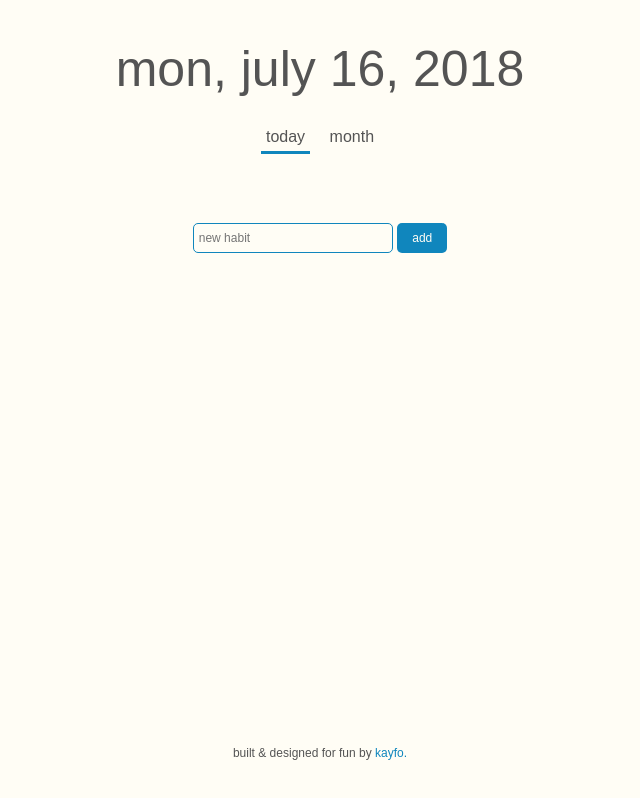
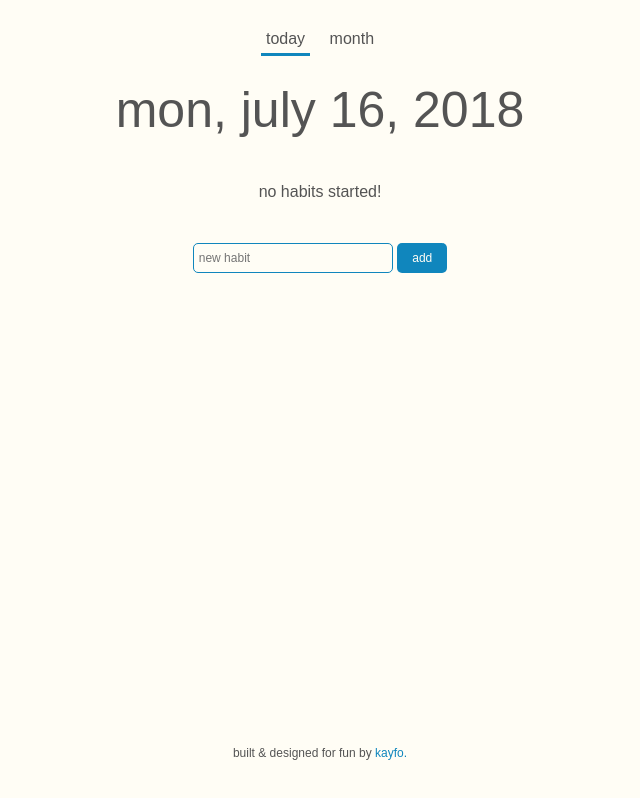
Before and after one commit to kayfo23/habit-rabbit, a plain HTML site: page index.html in a window 1280 px wide. Shown: the whole page, without its empty margins (320-960 px from the left). Drawn offline with Linux system fonts and the light colour scheme.

Commit message:
Move view options above header, add message for empty today

```diff
--- a/index.html
+++ b/index.html
@@ -12,12 +12,12 @@
 <body>
 
   <div>
-    <h1 id="view-header"></h1>
+    <div class="view-option selected-view" id="today">today</div>
+    <div class="view-option" id="month">month</div>
   </div>
 
   <div>
-    <div class="view-option selected-view" id="today">today</div>
-    <div class="view-option" id="month">month</div>
+    <h1 id="view-header"></h1>
   </div>
 
   <div id="today-view" class="view-container">
--- a/index.js
+++ b/index.js
@@ -117,10 +117,18 @@ function displayHabits() {
       if (!monthTable.innerHTML) {
         let monthRow = document.createElement('tr');
         let cell = document.createElement('td');
-        cell.textContent = `no habits here! add some below`;
+        cell.textContent = `no habits started!`;
         cell.setAttribute('colspan', 40);
         monthRow.appendChild(cell);
         monthTable.appendChild(monthRow);
+      }
+      if (!todayTable.innerHTML) {
+        let todayRow = document.createElement('tr');
+        let cell = document.createElement("td");
+        cell.textContent = `no habits started!`;
+        cell.setAttribute("colspan", 40);
+        todayRow.appendChild(cell);
+        todayTable.appendChild(todayRow);
       }
     }
   }
```
